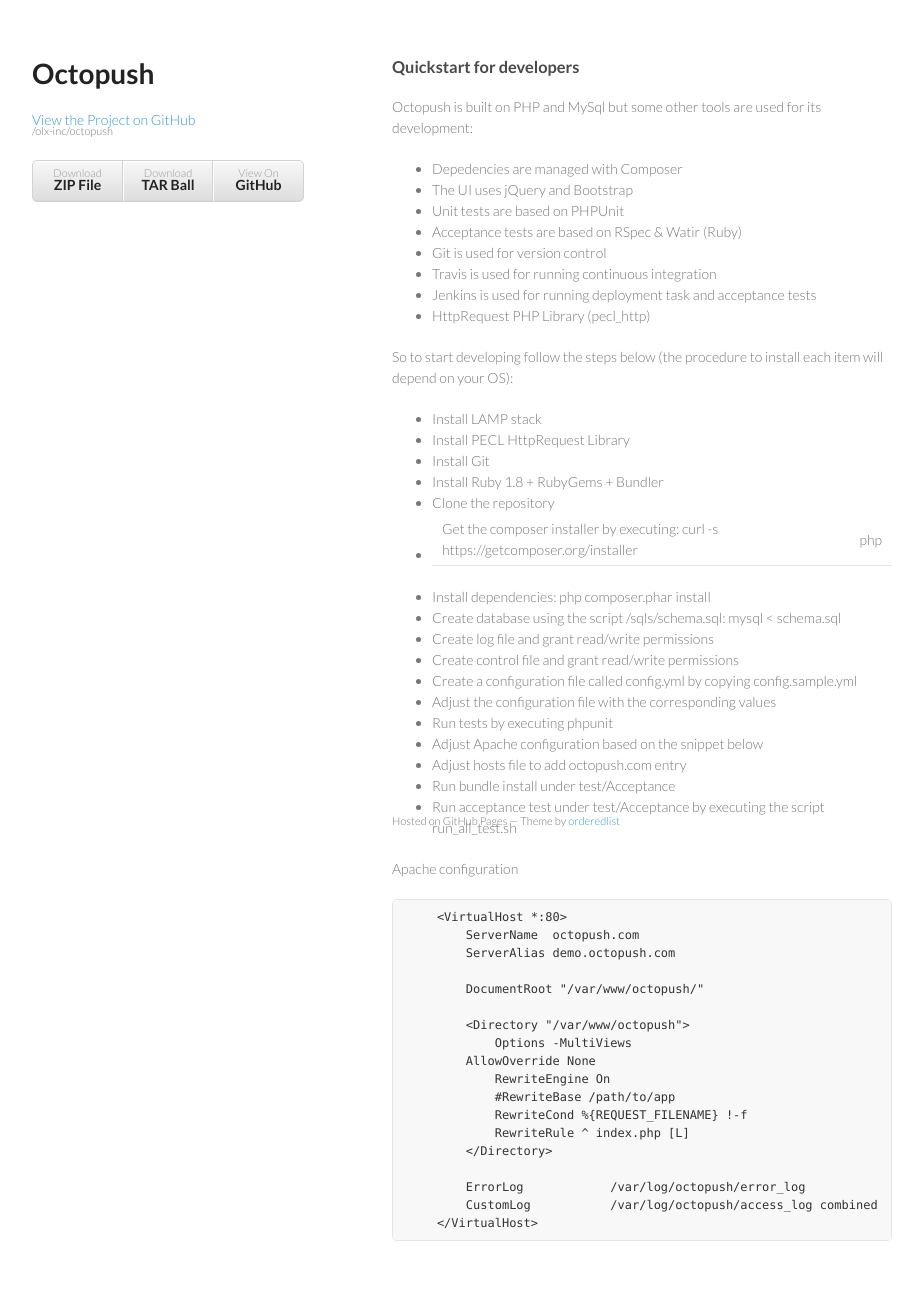
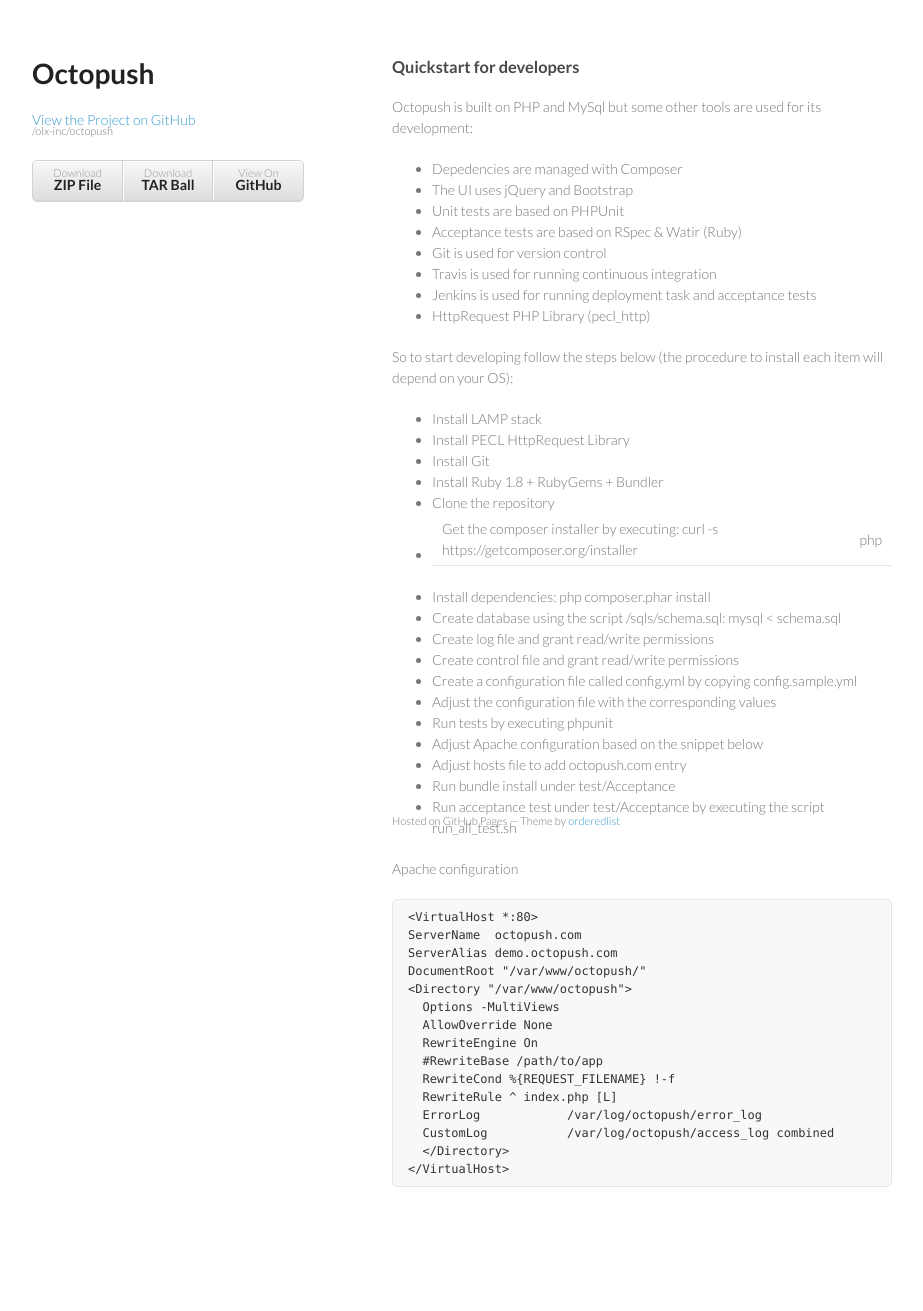
Before and after one commit to olx-inc/octopush, a Jekyll site: the page built from developer_quickstart.md, in a window 1280 px wide. Shown: the whole page, without its empty margins (178-1101 px from the left). Built offline with Jekyll 4.4.1, drawn with Linux system fonts in a browser that asks for light colours; after the commit the page ends 1257 px from its top, so only the background shows below that.

Commit message:
Markdown fixed

```diff
--- a/developer_quickstart.md
+++ b/developer_quickstart.md
@@ -15,6 +15,7 @@
 * HttpRequest PHP Library (pecl_http)
 
 So to start developing follow the steps below (the procedure to install each item will depend on your OS):
+
 
 * Install LAMP stack
 * Install PECL HttpRequest Library
@@ -34,25 +35,23 @@
 * Run bundle install under test/Acceptance
 * Run acceptance test under test/Acceptance by executing the script run_all_test.sh
 
+
 Apache configuration
 
-<pre>
-    <VirtualHost *:80>
-        ServerName  octopush.com
-        ServerAlias demo.octopush.com
 
-        DocumentRoot "/var/www/octopush/"
-
-        <Directory "/var/www/octopush">
-            Options -MultiViews
-        AllowOverride None
-            RewriteEngine On
-            #RewriteBase /path/to/app
-            RewriteCond %{REQUEST_FILENAME} !-f
-            RewriteRule ^ index.php [L]
-        </Directory>
-
-        ErrorLog            /var/log/octopush/error_log
-        CustomLog           /var/log/octopush/access_log combined
-    </VirtualHost>
-</pre>
+<pre><code>&lt;VirtualHost *:80&gt;
+ServerName  octopush.com
+ServerAlias demo.octopush.com
+DocumentRoot "/var/www/octopush/"
+&lt;Directory "/var/www/octopush"&gt;
+  Options -MultiViews
+  AllowOverride None
+  RewriteEngine On
+  #RewriteBase /path/to/app
+  RewriteCond %{REQUEST_FILENAME} !-f
+  RewriteRule ^ index.php [L]
+  ErrorLog            /var/log/octopush/error_log
+  CustomLog           /var/log/octopush/access_log combined
+  &lt;/Directory&gt;
+&lt;/VirtualHost&gt;
+</code></pre>
```
